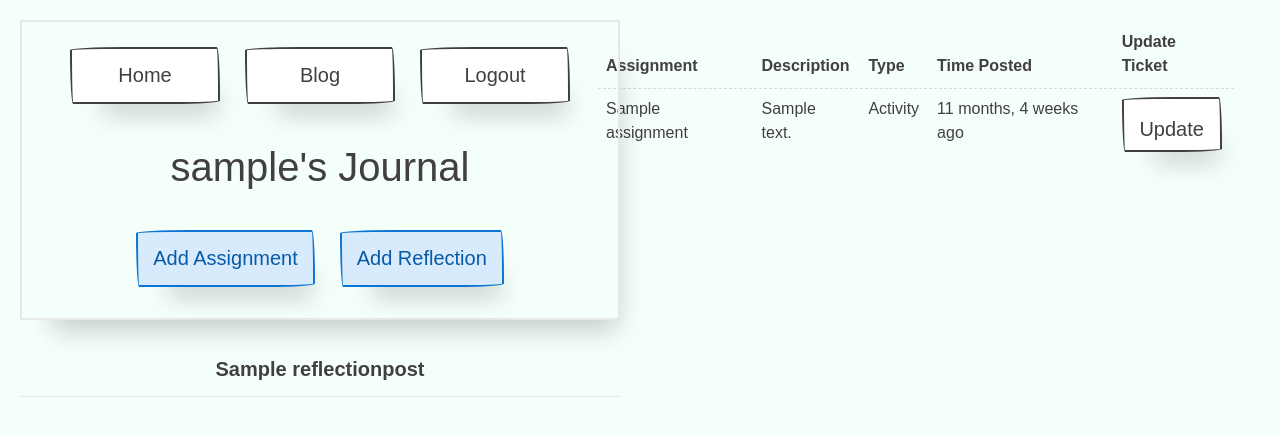
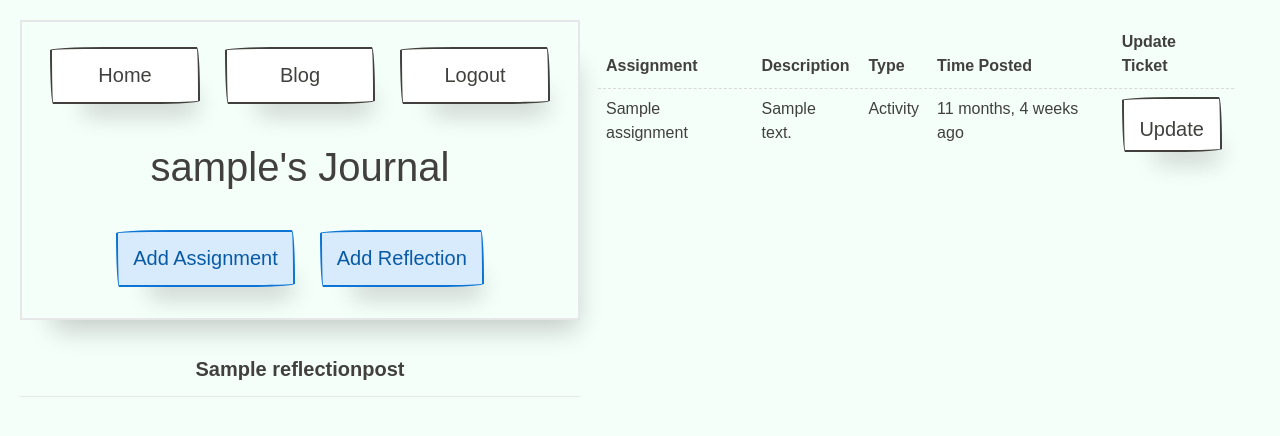
Before and after one commit to tla111/bullet-journal-capstone, a Django app: page /journal/ in a window 1280 px wide. Shown: the top 436 px of the page. Run offline with Django 3.2, Linux system fonts and the light colour scheme; a user stored in the database is signed in; tables that the repository leaves empty hold one stand-in row (values such as "Sample post"); some libraries are stand-ins or nearby versions; some web fonts are replaced.

Commit message:
made some fixes to the journal page

```diff
--- a/templates/journal_profile.html
+++ b/templates/journal_profile.html
@@ -48,7 +48,7 @@
       display: flex;
     }
     .collapsible {
-      width: 30rem;
+      width: 28rem;
     }
     .completed_tasks td {
      text-decoration: line-through;
@@ -74,7 +74,7 @@
       <div class="col first_col">
 
 
-          <div class="card user_card" style="width: 30em; height: 15rem">
+          <div class="card user_card" style="width: 28em; height: 15rem">
             <div class="card-body card_body_contain">
 
           <div class="navbar_box">
@@ -101,7 +101,7 @@
             <label for=collapsible{{post.id}}>{{post.title}}</label>
             <div class="collapsible-body">
               <div class="reflection_container">
-                <div class="card" style="width: 28rem;">
+                <div class="card" style="width: 26rem;">
                       <div class="card-body">
                         {%if post.name_post == True %}
                         <h4 class="card-title">Morning Reflection</h4>
```
